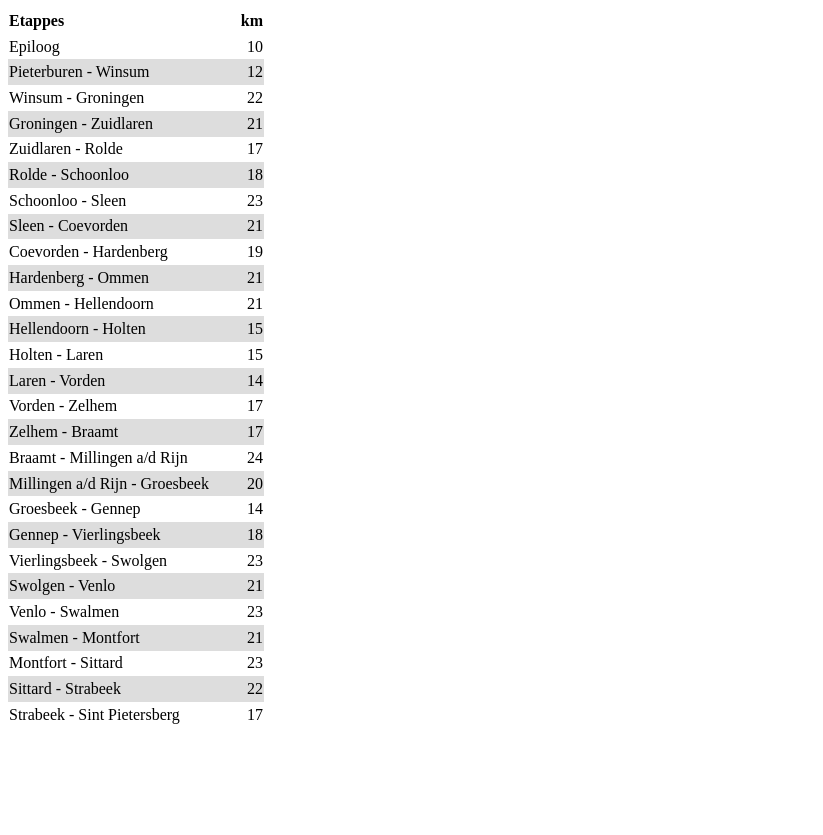
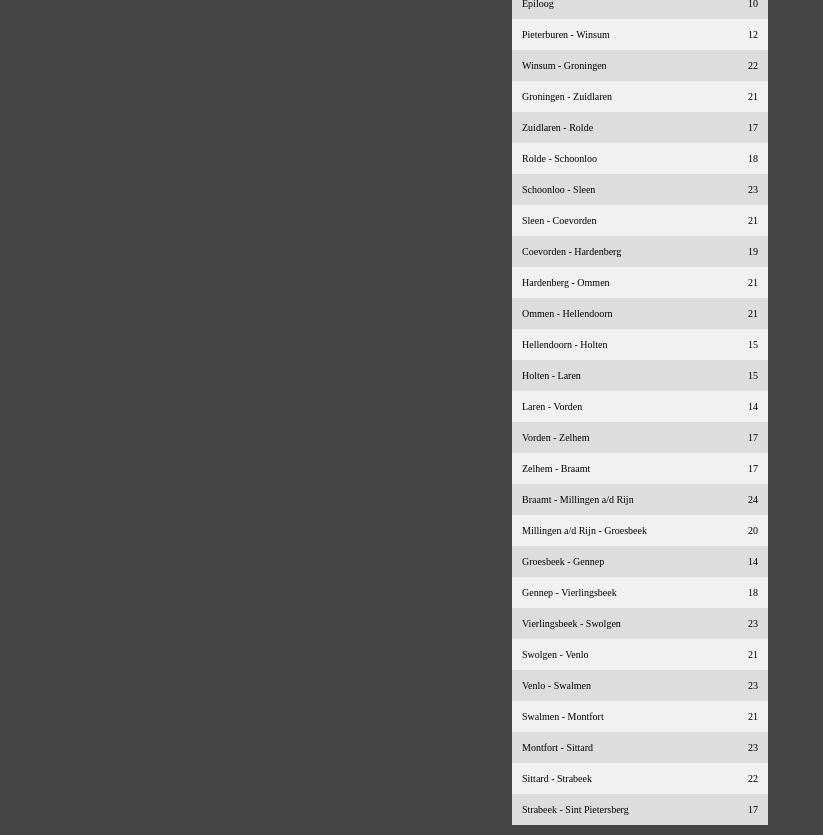
Before and after one commit to willemverbuyst/project-pieterpad, a plain HTML site: page index.html in a window 1280 px wide. Shown: the whole page, without its empty margins (0-823 px from the left). Before the commit the page ends 800 px from the top, so only its background shows below. Drawn offline with Linux system fonts and the light colour scheme.

Commit message:
Aad ccs file

```diff
--- a/index.html
+++ b/index.html
@@ -5,132 +5,127 @@
     <meta http-equiv="X-UA-Compatible" content="IE=edge" />
     <meta name="viewport" content="width=device-width, initial-scale=1.0" />
     <title>Document</title>
-    <style>
-      table {
-        border-collapse: collapse;
-      }
-
-      table tr:nth-child(odd) td {
-        background-color: #ddd;
-      }
-    </style>
+    <link rel="stylesheet" href="style.css" />
+    <style></style>
   </head>
   <body>
-    <div>
+    <div class="container">
       <div>
-        <table style="height: 90vh; min-width: 20vw">
+        <table>
+          <thead>
+            <tr>
+              <th class="stage">Etappes</th>
+              <th class="km">km</th>
+            </tr>
+          </thead>
           <tbody>
             <tr>
-              <th style="text-align: left">Etappes</th>
-              <th style="text-align: right">km</th>
+              <td class="stage">Epiloog</td>
+              <td class="km">10</td>
             </tr>
             <tr>
-              <td>Epiloog</td>
-              <td style="text-align: right">10</td>
+              <td class="stage">Pieterburen - Winsum</td>
+              <td class="km">12</td>
             </tr>
             <tr>
-              <td>Pieterburen - Winsum</td>
-              <td style="text-align: right">12</td>
+              <td class="stage">Winsum - Groningen</td>
+              <td class="km">22</td>
             </tr>
             <tr>
-              <td>Winsum - Groningen</td>
-              <td style="text-align: right">22</td>
+              <td class="stage">Groningen - Zuidlaren</td>
+              <td class="km">21</td>
             </tr>
             <tr>
-              <td>Groningen - Zuidlaren</td>
-              <td style="text-align: right">21</td>
+              <td class="stage">Zuidlaren - Rolde</td>
+              <td class="km">17</td>
             </tr>
             <tr>
-              <td>Zuidlaren - Rolde</td>
-              <td style="text-align: right">17</td>
+              <td class="stage">Rolde - Schoonloo</td>
+              <td class="km">18</td>
             </tr>
             <tr>
-              <td>Rolde - Schoonloo</td>
-              <td style="text-align: right">18</td>
+              <td class="stage">Schoonloo - Sleen</td>
+              <td class="km">23</td>
             </tr>
             <tr>
-              <td>Schoonloo - Sleen</td>
-              <td style="text-align: right">23</td>
+              <td class="stage">Sleen - Coevorden</td>
+              <td class="km">21</td>
             </tr>
             <tr>
-              <td>Sleen - Coevorden</td>
-              <td style="text-align: right">21</td>
+              <td class="stage">Coevorden - Hardenberg</td>
+              <td class="km">19</td>
             </tr>
             <tr>
-              <td>Coevorden - Hardenberg</td>
-              <td style="text-align: right">19</td>
+              <td class="stage">Hardenberg - Ommen</td>
+              <td class="km">21</td>
             </tr>
             <tr>
-              <td>Hardenberg - Ommen</td>
-              <td style="text-align: right">21</td>
+              <td class="stage">Ommen - Hellendoorn</td>
+              <td class="km">21</td>
             </tr>
             <tr>
-              <td>Ommen - Hellendoorn</td>
-              <td style="text-align: right">21</td>
+              <td class="stage">Hellendoorn - Holten</td>
+              <td class="km">15</td>
             </tr>
             <tr>
-              <td>Hellendoorn - Holten</td>
-              <td style="text-align: right">15</td>
+              <td class="stage">Holten - Laren</td>
+              <td class="km">15</td>
             </tr>
             <tr>
-              <td>Holten - Laren</td>
-              <td style="text-align: right">15</td>
-            </tr>
-            <tr style="border-color: #000000">
-              <td>Laren - Vorden</td>
-              <td style="text-align: right">14</td>
+              <td class="stage">Laren - Vorden</td>
+              <td class="km">14</td>
             </tr>
             <tr>
-              <td>Vorden - Zelhem</td>
-              <td style="text-align: right">17</td>
+              <td class="stage">Vorden - Zelhem</td>
+              <td class="km">17</td>
             </tr>
             <tr>
-              <td>Zelhem - Braamt</td>
-              <td style="text-align: right">17</td>
+              <td class="stage">Zelhem - Braamt</td>
+              <td class="km">17</td>
             </tr>
             <tr>
-              <td>Braamt - Millingen a/d Rijn</td>
-              <td style="text-align: right">24</td>
+              <td class="stage">Braamt - Millingen a/d Rijn</td>
+              <td class="km">24</td>
             </tr>
             <tr>
-              <td>Millingen a/d Rijn - Groesbeek</td>
-              <td style="text-align: right">20</td>
+              <td class="stage">Millingen a/d Rijn - Groesbeek</td>
+              <td class="km">20</td>
             </tr>
             <tr>
-              <td>Groesbeek - Gennep</td>
-              <td style="text-align: right">14</td>
+              <td class="stage">Groesbeek - Gennep</td>
+              <td class="km">14</td>
             </tr>
             <tr>
-              <td>Gennep - Vierlingsbeek</td>
-              <td style="text-align: right">18</td>
+              <td class="stage">Gennep - Vierlingsbeek</td>
+              <td class="km">18</td>
             </tr>
             <tr>
-              <td>Vierlingsbeek - Swolgen</td>
-              <td style="text-align: right">23</td>
+              <td class="stage">Vierlingsbeek - Swolgen</td>
+              <td class="km">23</td>
             </tr>
             <tr>
-              <td>Swolgen - Venlo</td>
-              <td style="text-align: right">21</td>
+              <td class="stage">Swolgen - Venlo</td>
+              <td class="km">21</td>
             </tr>
             <tr>
-              <td>Venlo - Swalmen</td>
-              <td style="text-align: right">23</td>
+              <td class="stage">Venlo - Swalmen</td>
+              <td class="km">23</td>
             </tr>
             <tr>
-              <td>Swalmen - Montfort</td>
-              <td style="text-align: right">21</td>
+              <td class="stage">Swalmen - Montfort</td>
+              <td class="km">21</td>
             </tr>
             <tr>
-              <td>Montfort - Sittard</td>
-              <td style="text-align: right">23</td>
+              <td class="stage">Montfort - Sittard</td>
+              <td class="km">23</td>
             </tr>
             <tr>
-              <td>Sittard - Strabeek</td>
-              <td style="text-align: right">22</td>
+              <td class="stage">Sittard - Strabeek</td>
+              <td class="km">22</td>
             </tr>
             <tr>
-              <td>Strabeek - Sint Pietersberg</td>
-              <td style="text-align: right">17</td>
+              <td class="stage">Strabeek - Sint Pietersberg</td>
+              <td class="km">17</td>
             </tr>
           </tbody>
         </table>
--- /dev/null
+++ b/style.css
@@ -0,0 +1,52 @@
+html {
+  font-size: 62.5%;
+}
+
+body {
+  box-sizing: border-box;
+  margin: 0;
+  padding: 0;
+  text-align: center;
+  color: #fff;
+  background-color: #444;
+}
+
+.container {
+  width: 100vw;
+  height: 100vh;
+  display: flex;
+  justify-content: center;
+  align-items: center;
+}
+
+table {
+  border-collapse: collapse;
+  height: 90vh;
+  min-width: 20vw;
+  margin: 1rem;
+  color: #000;
+}
+
+table tr th {
+  color: #fff;
+}
+
+table tr:nth-child(odd) td {
+  background-color: #ddd;
+}
+
+table tr:nth-child(even) td {
+  background-color: #f1f1f1;
+}
+
+table td {
+  padding: 1rem;
+}
+
+.stage {
+  text-align: left;
+}
+
+.km {
+  text-align: right;
+}
```
